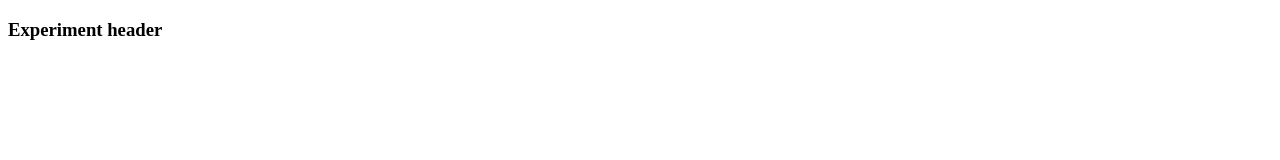
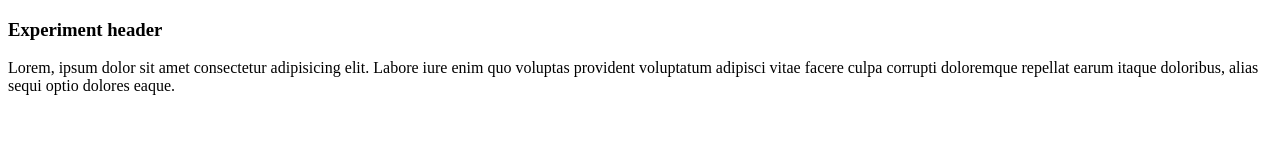
Before and after one commit to stevenm98/experiment, a plain HTML site: page index.html in a window 1280 px wide. Drawn offline with Linux system fonts and the light colour scheme.

Commit message:
Added index html contents

```diff
--- a/index.html
+++ b/index.html
@@ -7,5 +7,9 @@
 </head>
 <body>
     <h3>Experiment header</h3>
+    <p>Lorem, ipsum dolor sit amet consectetur adipisicing elit.
+         Labore iure enim quo voluptas provident voluptatum adipisci
+          vitae facere culpa corrupti doloremque repellat earum itaque
+          doloribus, alias sequi optio dolores eaque.</p>
 </body>
 </html>
```
